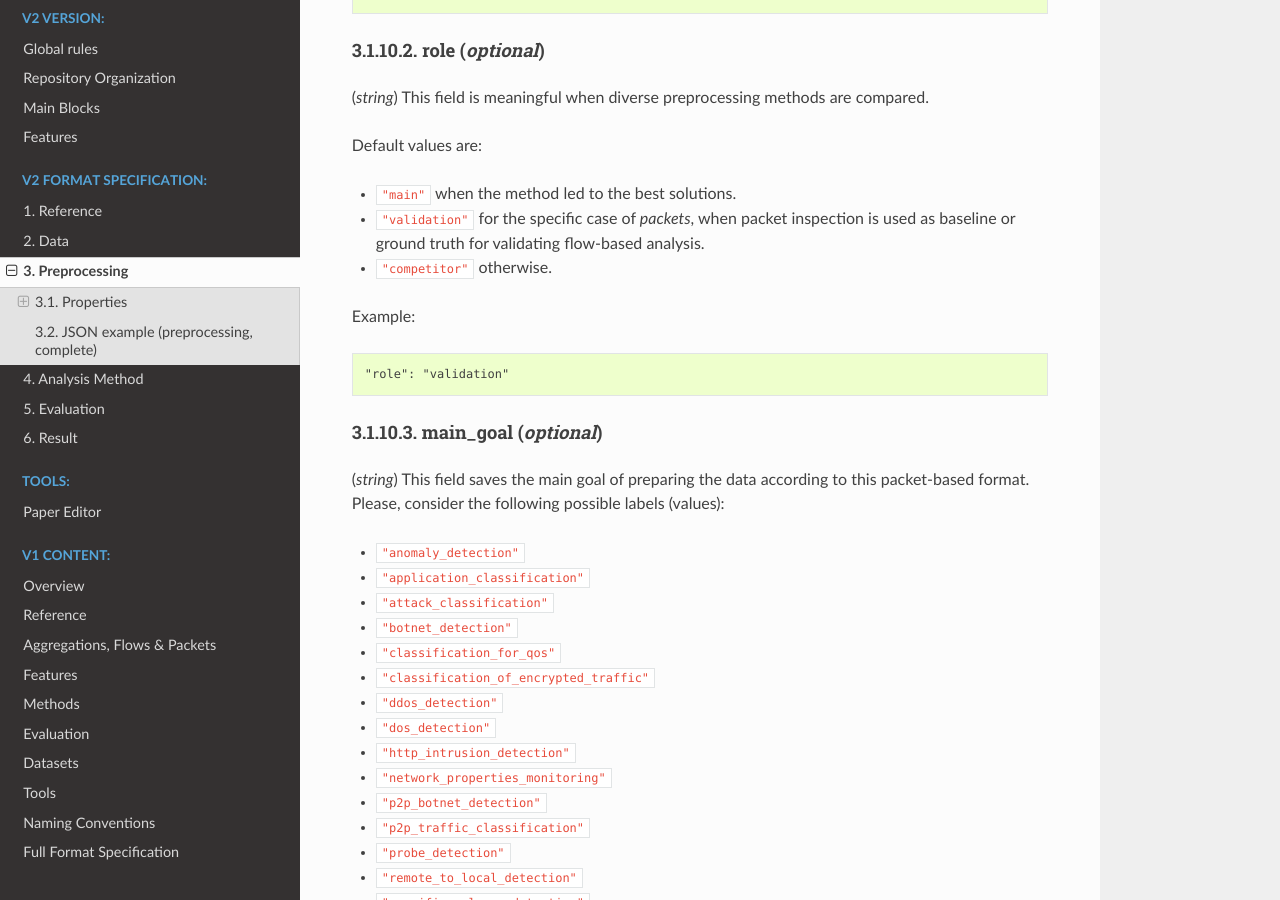
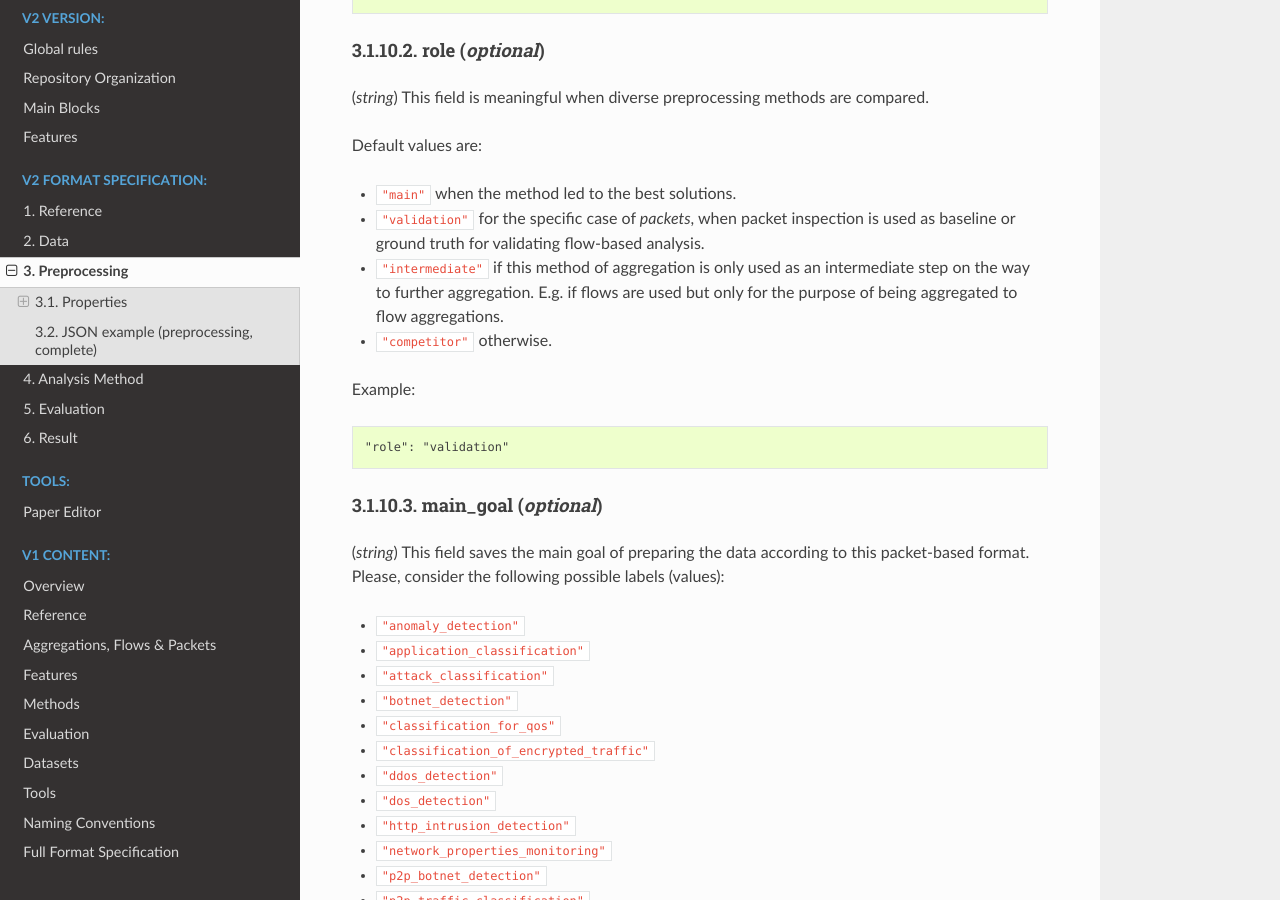
Before and after one commit to CN-TU/ntarc-spec, a Sphinx documentation site: the page built from docs/preprocessing.rst, in a window 1280 px wide and 900 px high, scrolled down 5510 px. Built offline with Sphinx 7.4.7 and the Read the Docs theme 2.0.0, drawn with Linux system fonts in a browser that asks for light colours.

Commit message:
Add "intermediate" as an option for "role". Automatically remove superfluous whitespace

```diff
--- a/docs/preprocessing.rst
+++ b/docs/preprocessing.rst
@@ -185,6 +185,8 @@ Default values are:
   when the method led to the best solutions.
 * ``"validation"``
   for the specific case of *packets*, when packet inspection is used as baseline or ground truth for validating flow-based analysis.
+* ``"intermediate"``
+  if this method of aggregation is only used as an intermediate step on the way to further aggregation. E.g. if flows are used but only for the purpose of being aggregated to flow aggregations.
 * ``"competitor"``
   otherwise.
 
--- a/schema_v2.json
+++ b/schema_v2.json
@@ -121,7 +121,8 @@
       "enum": [
         "main",
         "competitor",
-        "validation"
+        "validation",
+        "intermediate"
       ]
     },
     "goal": {
```
